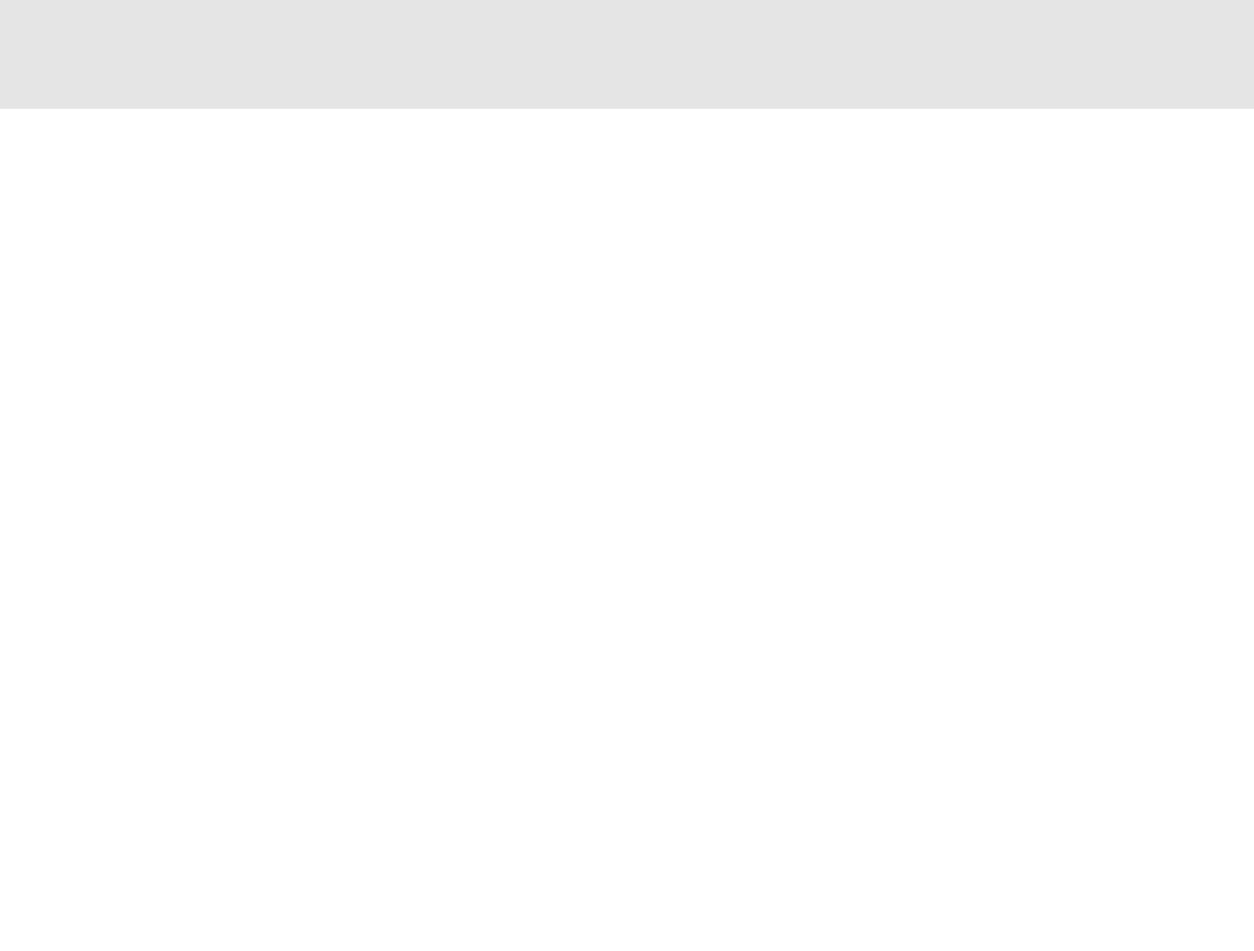
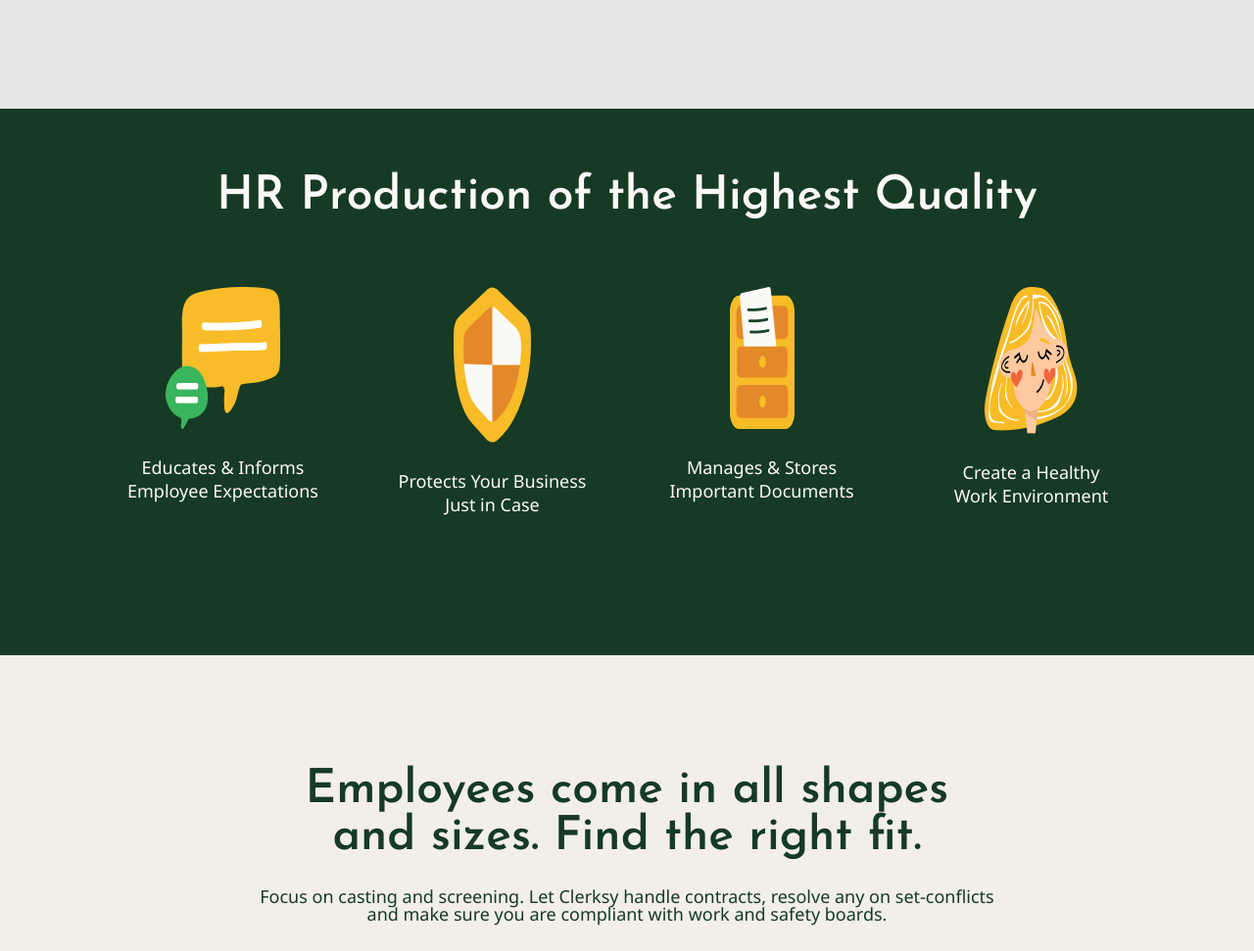
Before and after one commit to zhasminmaksatbekova/clarcksy, a plain HTML site: page index.html in a window 1280 px wide. Shown: the part 2169-3140 px from the top of the page at 98% size. Before the commit the page ends 2280 px from the top, so only its background shows below. Drawn offline with Linux system fonts and the light colour scheme.

Commit message:
i finished section employees,human,partners

```diff
--- a/index.html
+++ b/index.html
@@ -108,6 +108,50 @@
           </div>
         </div>
       </section>
+      <section class="product">
+        <div class="container">
+          <h2 class="section__title product__title">HR Production of the Highest Quality</h2>
+          <div class="row product__row">
+            <div class="col-3">
+              <div class="product__content">
+                <img class="product__img" src="./src/img/png/product1.png" alt="product">
+                <h4 class="product__subtitle">Educates & Informs</h4>
+                <h4 class="product__subtitle">Employee Expectations</h4>
+              </div>
+            </div>
+            <div class="col-3">
+              <div class="product__content">
+                <img class="product__img" src="./src/img/png/product2.png" alt="product">
+                <h4 class="product__subtitle">Protects Your Business</h4>
+                <h4 class="product__subtitle">Just in Case</h4>
+              </div>
+            </div>
+            <div class="col-3">
+              <div class="product__content">
+                <img class="product__img" src="./src/img/png/product3.png" alt="product">
+                <h4 class="product__subtitle">Manages & Stores</h4>
+                <h4 class="product__subtitle">Important Documents</h4>
+              </div>
+            </div>
+            <div class="col-3">
+              <div class="product__content">
+                <img class="product__img" src="./src/img/png/product4.png" alt="product">
+                <h4 class="product__subtitle">Create a Healthy</h4>
+                <h4 class="product__subtitle">Work Environment</h4>
+              </div>
+            </div>
+          </div>
+        </div>
+      </section>
+      <section class="employees">
+        <div class="container">
+          <div class="employees__content">
+            <h2 class="section__title employees__title">Employees come in all shapes and sizes. Find the right fit.</h2>
+          <p class="employees__text">Focus on casting and screening. Let Clerksy handle contracts, resolve any on set-conflicts and make sure you are compliant with work and safety boards.</p>
+          </div>
+          <img src="./src/img/png/employees.png" alt="img">
+        </div>
+      </section>
     </main>
   </body>
 </html>
--- /dev/null
+++ b/src/scss/components/employees.scss
@@ -0,0 +1,21 @@
+.employees{
+    padding: 114px 0 140px;
+    background-color: $color-wh;
+    &__title{
+        max-width: 740px;
+        text-align: center;
+        margin-bottom: 27px;
+        @include flex-center();
+    }
+    &__text{
+        @include font ( #163A24, 18px, normal, $font-noto);
+        max-width: 760px;
+        text-align: center;
+        margin-bottom: 55px;
+        @include flex-center();
+    }
+    &__content{
+        flex-direction: column;
+        @include flex-center();
+    }
+}
--- /dev/null
+++ b/src/scss/components/product.scss
@@ -0,0 +1,20 @@
+.product{
+    background-color: $color-green;
+    padding: 66px 0 139px;
+    &__title{
+        color: $color-white;
+        @include flex-center();
+        margin-bottom: 68px;
+    }
+    &__content{
+        @include flex-center();
+        flex-direction: column;
+    }
+    &__subtitle{
+        @include font($color-white, 18px,normal,$font-noto);
+        margin-bottom: 6px;
+    }
+    &__img{
+        margin-bottom: 30px;
+    }
+}
--- a/src/scss/index.scss
+++ b/src/scss/index.scss
@@ -8,7 +8,8 @@
 @import "./components/hero.scss";
 @import "./components/human.scss";
 @import "./components/partners.scss";
-
+@import "./components/product.scss";
+@import "./components/employees.scss";
 
 
 
--- a/src/scss/media/columns.scss
+++ b/src/scss/media/columns.scss
@@ -1,7 +1,15 @@
+@media screen and(max-width:1100px){
+    .col-5, .col-7{
+        width: 100%;
+    }
+    .col-3{
+        width: 50%;
+    }
+}
+
+
 @media screen and (max-width:750px){
     .col-5, .col-7, .col-6{
         width: 100%;
     }
-
-
 }
--- a/src/scss/media/components/hero.scss
+++ b/src/scss/media/components/hero.scss
@@ -16,7 +16,7 @@
 }
 @media screen and(max-width:750px){
   .hero {
-      height: 85vh;
+      height: 100vh;
     &__text{
       display: flex;
       align-items: center;
--- a/src/scss/variables.scss
+++ b/src/scss/variables.scss
@@ -2,6 +2,7 @@ $color-green:#163A24;
 $color-white:#FBFAF7;
 $color-bg:#E5E5E5;
 $color-lightGreen:#198C36;
+$color-wh:#F2EFE6;
 
 
 $font-jose:"Josefin Sans", sans-serif;
```
Also changed, not shown: src/css/employees.css (added), src/css/index.css, src/css/partners.css (added), src/css/product.css (added), src/img/png/employees.png (added), src/img/png/product1.png (added), src/img/png/product2.png (added), src/img/png/product3.png (added), src/img/png/product4.png (added).
